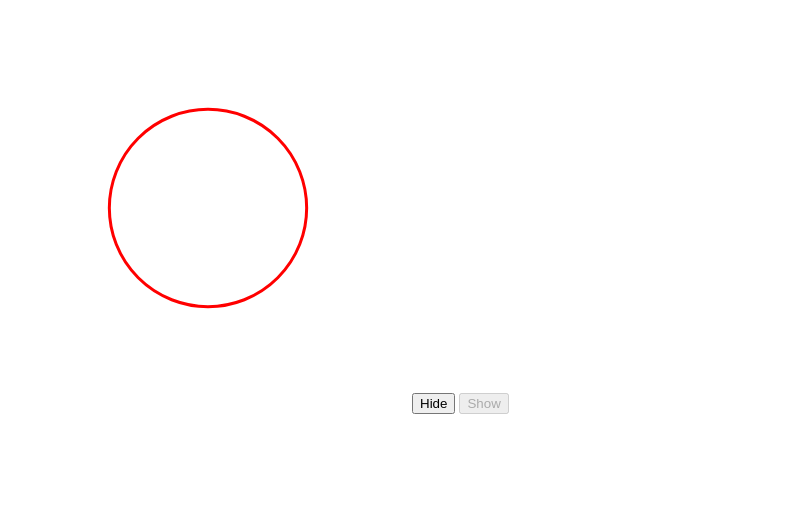
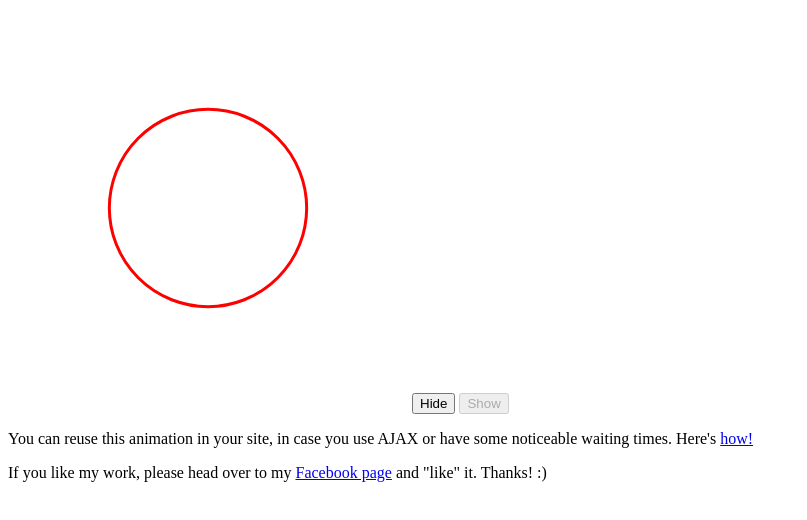
Before and after one commit to dannydes/canvas-circle-progress, a plain HTML site: page index.html in a window 1280 px wide. Shown: the whole page, without its empty margins (0-807 px from the left). Drawn offline with Linux system fonts and the light colour scheme.

Commit message:
Add some info on page

```diff
--- a/index.html
+++ b/index.html
@@ -8,6 +8,18 @@
 		<canvas id="circle" height="400" width="400"></canvas>
 		<button type="button" id="hide">Hide</button>
 		<button type="button" id="show" disabled>Show</button>
+		<p>
+			You can reuse this animation in your site, in case you use AJAX or have
+			some noticeable waiting times. Here's
+			<a href="https://github.com/dannydes/canvas-sonar-load/blob/gh-pages/README.md" title="Documentation" target="_blank">
+				how!
+			</a>
+		</p>
+		<p>
+			If you like my work, please head over to my
+			<a href="https://www.facebook.com/dandes1993" title="Facebook" target="_blank">Facebook page</a>
+			and "like" it. Thanks! :)
+		</p>
 		<script src="canvas-circle-progress.min.js"></script>
 		<script src="base.min.js"></script>
 	</body>
```
